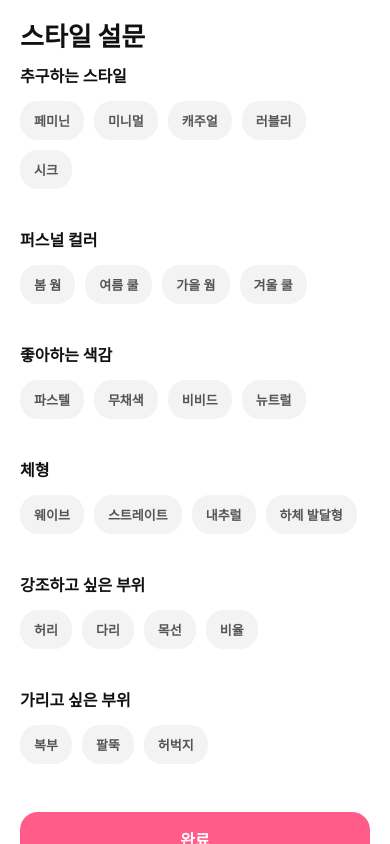
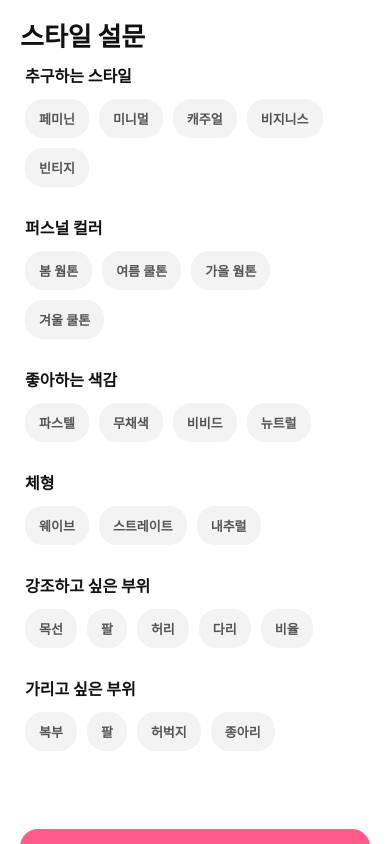
Before and after one commit to binn9512/aiservice, a React Native app in the folder frontend/: screen /Survey in a window 390 px wide. Built offline with nearby package versions, Linux system fonts and the light colour scheme; no server answers.

Commit message:
캐러셀쪽 추천 질문 오류 수정

```diff
--- a/frontend/src/components/modal/ItemDetailModal.tsx
+++ b/frontend/src/components/modal/ItemDetailModal.tsx
@@ -17,8 +17,6 @@ import {
   NavigationProp,
 } from '@react-navigation/native';
 
-import AsyncStorage from '@react-native-async-storage/async-storage';
-
 import SimilarItemCard from './SimilarItemCard';
 import QuestionChip from './QuestionChip';
 
@@ -32,12 +30,17 @@ type Props = {
   visible: boolean;
   item: OutfitItem | null;
   onClose: () => void;
+
+  onRecommendQuestion?: (
+    prompt: string,
+  ) => void;
 };
 
 const ItemDetailModal = ({
   visible,
   item,
   onClose,
+  onRecommendQuestion,
 }: Props) => {
   const navigation =
     useNavigation<
@@ -257,29 +260,23 @@ const ItemDetailModal = ({
 
                 <QuestionChip
                   text="이 아이템으로 다른 코디 추천해줘"
-                  onPress={async () => {
-                    await AsyncStorage.setItem(
-                      'PENDING_PROMPT',
+                  onPress={() => {
+                    onRecommendQuestion?.(
                       `${item.name} (${item.tags?.join(', ')})으로 다른 코디 추천해줘`,
                     );
 
                     onClose();
-
-                    navigation.goBack();
                   }}
                 />
 
                 <QuestionChip
                   text="이 아이템 빼고 다시 코디해줘"
-                  onPress={async () => {
-                    await AsyncStorage.setItem(
-                      'PENDING_PROMPT',
+                  onPress={() => {
+                    onRecommendQuestion?.(
                       `${item.name} (${item.tags?.join(', ')}) 빼고 다시 코디해줘`,
                     );
 
                     onClose();
-
-                    navigation.goBack();
                   }}
                 />
               </View>
--- a/frontend/src/screens/ClosetScreen.tsx
+++ b/frontend/src/screens/ClosetScreen.tsx
@@ -324,6 +324,10 @@ const ClosetScreen = () => {
             searchText.toLowerCase();
 
           return (
+            item.name
+              ?.toLowerCase()
+              .includes(keyword) ||
+
             item.category
               ?.toLowerCase()
               .includes(keyword) ||
--- a/frontend/src/screens/ProfileScreen.tsx
+++ b/frontend/src/screens/ProfileScreen.tsx
@@ -104,12 +104,21 @@ const ProfileScreen = () => {
 
   const route = useRoute<any>();
 
-  const [profileData] =
+  const [profileData, setProfileData] =
     useState(
-      route.params
-        ?.updatedProfile ||
-        defaultProfile,
+      route.params?.updatedProfile ||
+      defaultProfile,
     );
+
+    useEffect(() => {
+      if (
+        route.params?.updatedProfile
+      ) {
+        setProfileData(
+          route.params.updatedProfile,
+        );
+      }
+    }, [route.params]);
 
   const [weather, setWeather] =
     useState({
--- a/frontend/src/screens/RecommendOutfitDetailScreen.tsx
+++ b/frontend/src/screens/RecommendOutfitDetailScreen.tsx
@@ -345,6 +345,11 @@ export default function RecommendOutfitDetailScreen() {
         visible={modalVisible}
         item={selectedItem}
         onClose={() => {
+          setModalVisible(false);
+          setSelectedItem(null);
+        }}
+        onRecommendQuestion={(prompt) => {
+          setInputText(prompt);
           setModalVisible(false);
           setSelectedItem(null);
         }}
--- a/frontend/src/screens/RecommendScreen.tsx
+++ b/frontend/src/screens/RecommendScreen.tsx
@@ -102,10 +102,14 @@ const RecommendScreen = () => {
     useCallback(() => {
       const loadPrompt =
         async () => {
+          console.log('🔥 loadPrompt 실행');
+
           const prompt =
             await AsyncStorage.getItem(
               'PENDING_PROMPT',
             );
+
+          console.log('🔥 PENDING_PROMPT =', prompt);
 
           if (!prompt) {
             return;
@@ -114,6 +118,8 @@ const RecommendScreen = () => {
           await AsyncStorage.removeItem(
             'PENDING_PROMPT',
           );
+
+          console.log('🔥 handleSend 호출');
 
           handleSend(prompt);
         };
@@ -288,11 +294,16 @@ const RecommendScreen = () => {
         <ItemDetailModal
           visible={modalVisible}
           item={selectedItem}
-          onClose={() =>
-            setModalVisible(
-              false,
-            )
-          }
+          onClose={() => {
+            setModalVisible(false);
+          }}
+          onRecommendQuestion={async (
+            prompt,
+          ) => {
+            setModalVisible(false);
+
+            await handleSend(prompt);
+          }}
         />
 
         {/* Chat List Modal */}
--- a/frontend/src/screens/SurveyScreen.tsx
+++ b/frontend/src/screens/SurveyScreen.tsx
@@ -23,8 +23,8 @@ const sections = [
       '페미닌',
       '미니멀',
       '캐주얼',
-      '러블리',
-      '시크',
+      '비지니스',
+      '빈티지',
     ],
   },
 
@@ -32,10 +32,10 @@ const sections = [
     key: 'personalColor',
     title: '퍼스널 컬러',
     options: [
-      '봄 웜',
-      '여름 쿨',
-      '가을 웜',
-      '겨울 쿨',
+      '봄 웜톤',
+      '여름 쿨톤',
+      '가을 웜톤',
+      '겨울 쿨톤',
     ],
   },
 
@@ -57,7 +57,7 @@ const sections = [
       '웨이브',
       '스트레이트',
       '내추럴',
-      '하체 발달형',
+
     ],
   },
 
@@ -65,9 +65,10 @@ const sections = [
     key: 'highlight',
     title: '강조하고 싶은 부위',
     options: [
+      '목선',
+      '팔',
       '허리',
       '다리',
-      '목선',
       '비율',
     ],
   },
@@ -77,8 +78,9 @@ const sections = [
     title: '가리고 싶은 부위',
     options: [
       '복부',
-      '팔뚝',
+      '팔',
       '허벅지',
+      '종아리',
     ],
   },
 ];
@@ -115,17 +117,16 @@ const SurveyScreen = () => {
   }
 
   function submitSurvey() {
-  navigation.goBack();
-
-  setTimeout(() => {
     navigation.navigate(
-      '프로필',
+      'MainTabs',
       {
-        updatedProfile: form,
+        screen: '프로필',
+        params: {
+          updatedProfile: form,
+        },
       },
     );
-  }, 100);
-}
+  }
 
   return (
     <SafeAreaView
@@ -240,8 +241,8 @@ const styles = StyleSheet.create({
   },
 
   section: {
-    marginBottom: 28,
-    paddingHorizontal: 20,
+    marginBottom: 18,
+    paddingHorizontal: 25,
   },
 
   sectionTitle: {
@@ -249,7 +250,7 @@ const styles = StyleSheet.create({
     fontWeight: '700',
     color: '#111111',
 
-    marginBottom: 14,
+    marginBottom: 12,
   },
 
   optionGrid: {
@@ -302,7 +303,7 @@ const styles = StyleSheet.create({
     alignItems: 'center',
 
     marginHorizontal: 20,
-    marginTop: 10,
+    marginTop: 50,
     marginBottom: 120,
   },
 
```
